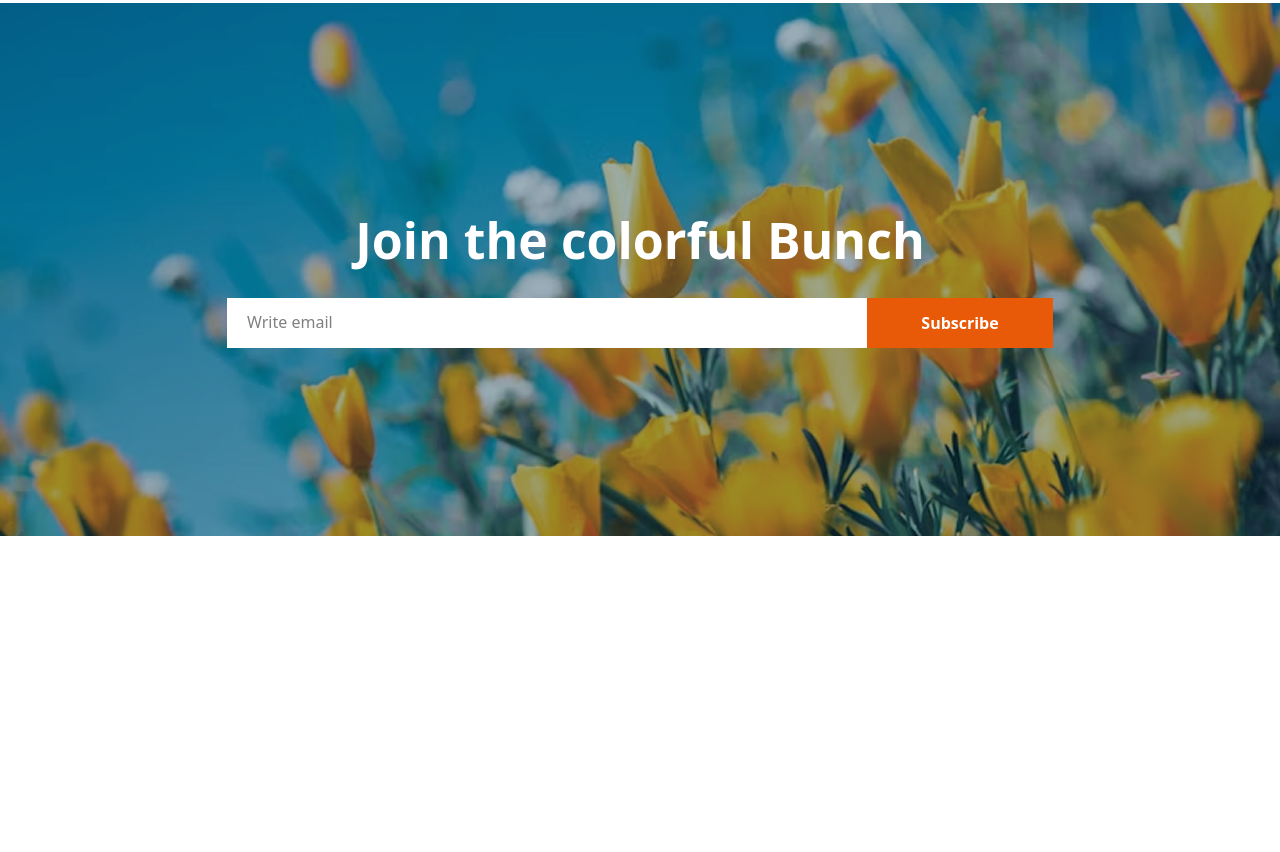
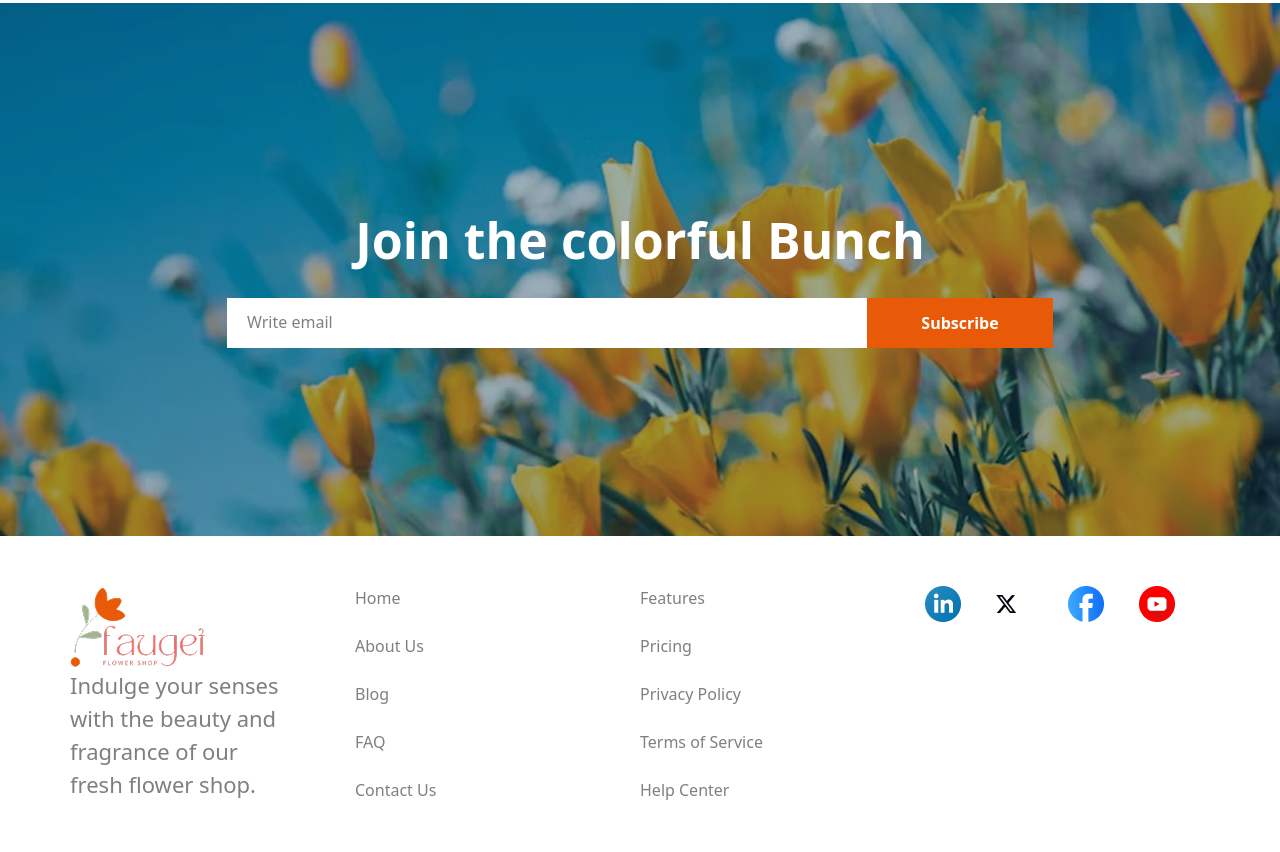
Before and after one commit to Mugdho06/Assignment-002, a plain HTML site: page index.html in a window 1280 px wide. Shown: the part 2764-3616 px from the top of the page. Before the commit the page ends 3300 px from the top, so only its background shows below. Drawn offline with nearby package versions, Linux system fonts and the light colour scheme.

Commit message:
Add Footer

```diff
--- a/index.html
+++ b/index.html
@@ -38,7 +38,7 @@
          <section class="max-w-[1140px] m-auto">
             <h1 class="font-bold text-[65px] text-center"><span style="color: #E95A08;">Our</span> Plants </h1>
             <p style="color: rgba(0, 0, 0, 0.5); margin-bottom: 50px;" class="font-[400px] text-[22px] text-center">Indulge your senses with the beauty and fragrance of our fresh flower shop. From <br> classic roses to exotic blooms, we offer a wide variety of fresh.</p>
-            <div class="class= grid grid-cols-4 gap-[10px]">
+            <div class="grid grid-cols-4 gap-[10px]">
                 <div class="w-[270px]">
                     <img style="width: 270px;height: 322.94px;" src="./assets/sample-flower-image.png" alt="">
                     <p style="text-align: center; font: size 22px; font-weight: 500; margin: 20px;">Lily Blossom <br><span style="font-weight: 700;">20 USD</span></p>
@@ -125,7 +125,40 @@
 
 
     <footer>
-
+        <section div class="max-w-[1140px] m-auto grid grid-cols-4 pt-[50px] pb-[50px]">
+            <div style="padding-right: 70px; ">
+                <img src="./assets/logo.png" alt="">
+                <p style="color: rgba(0, 0, 0, 0.5); font-size: 22px; font-weight: 400;">Indulge your senses with the beauty and fragrance of our fresh flower shop. </p>
+            </div>
+            <div style="color: rgba(0, 0, 0, 0.5);">
+                <button>Home</button>
+                <br><br>
+                <button>About Us</button>
+                <br><br>
+                <button>Blog</button>
+                <br><br>
+                <button>FAQ</button>
+                <br><br>
+                <button>Contact Us</button>
+            </div>
+            <div style="color: rgba(0, 0, 0, 0.5);"">
+                <button>Features</button>
+                <br><br>
+                <button>Pricing</button>
+                <br><br>
+                <button>Privacy Policy</button>
+                <br><br>
+                <button>Terms of Service</button>
+                <br><br>
+                <button>Help Center</button>
+            </div>
+            <div class="grid grid-cols-4">
+                <img src="./assets/icon-linkedin.png" alt="">
+                <img style="margin-top: 9px;" src="./assets/icon-twitter.png" alt="">
+                <img src="./assets/icon-facebook.png" alt="">
+                <img src="./assets/icon-youtube.png" alt="">
+            </div>
+        </section>
     </footer>
 </body>
 </html>
```
